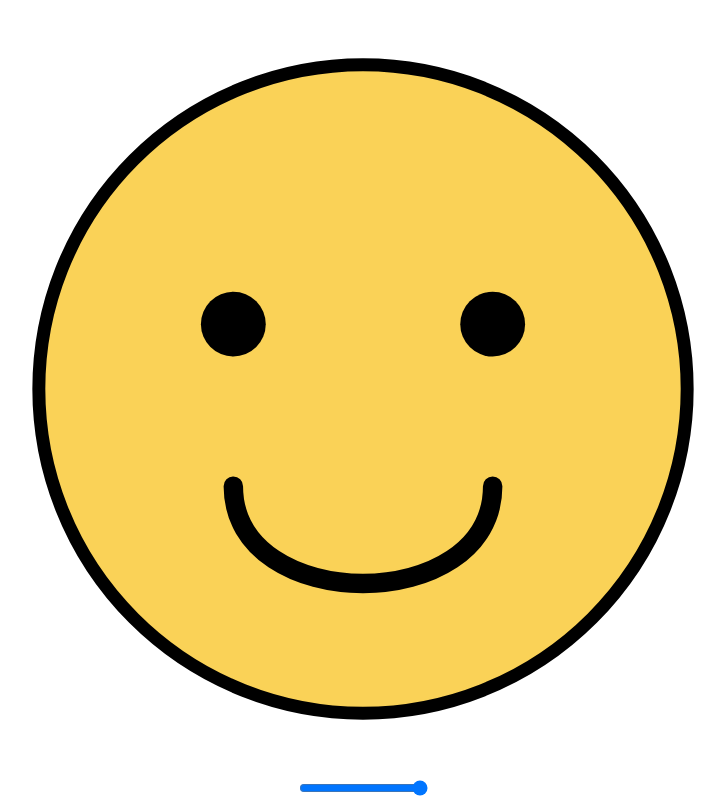
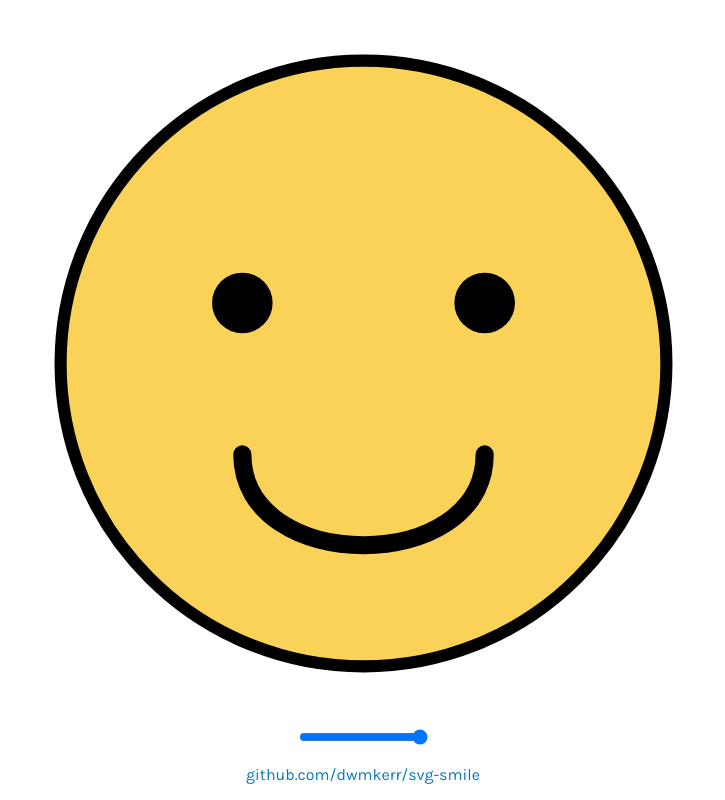
Before and after one commit to dwmkerr/svg-smile, a plain HTML site: page index.html in a window 1280 px wide. Shown: the whole page, without its empty margins (277-1002 px from the left). Drawn offline with Linux system fonts and the light colour scheme.

Commit message:
chore: cleaner link styling

```diff
--- a/index.html
+++ b/index.html
@@ -3,14 +3,23 @@
   <head>
     <meta charset="UTF-8">
     <title>Smile!</title>
+    <link href="https://fonts.googleapis.com/css?family=Karla" rel="stylesheet">
     <style>
       html, body {
         margin          : 0;
         padding         : 0;
         width           : 100%;
         height          : 100%;
+        font-family: 'Karla', Arial, Helvetica, sans-serif;
       }
 
+      a:link, a:hover, a:visited, a:active {
+        color: #0879bf;
+        text-decoration: none;
+      }
+      a:hover {
+        text-decoration: underline;
+      }
       .container {
         height          : 100%;
         display         : flex;
@@ -60,6 +69,9 @@
       </svg>
       <div class="slidecontainer">
         <input type="range" min="1" max="100" value="100" class="slider" id="myRange">
+      </div>
+      <div>
+        <p><a href="https://github.com/dwmkerr/svg-smile">github.com/dwmkerr/svg-smile</a></p>
       </div>
     </div>
     <script>
```
